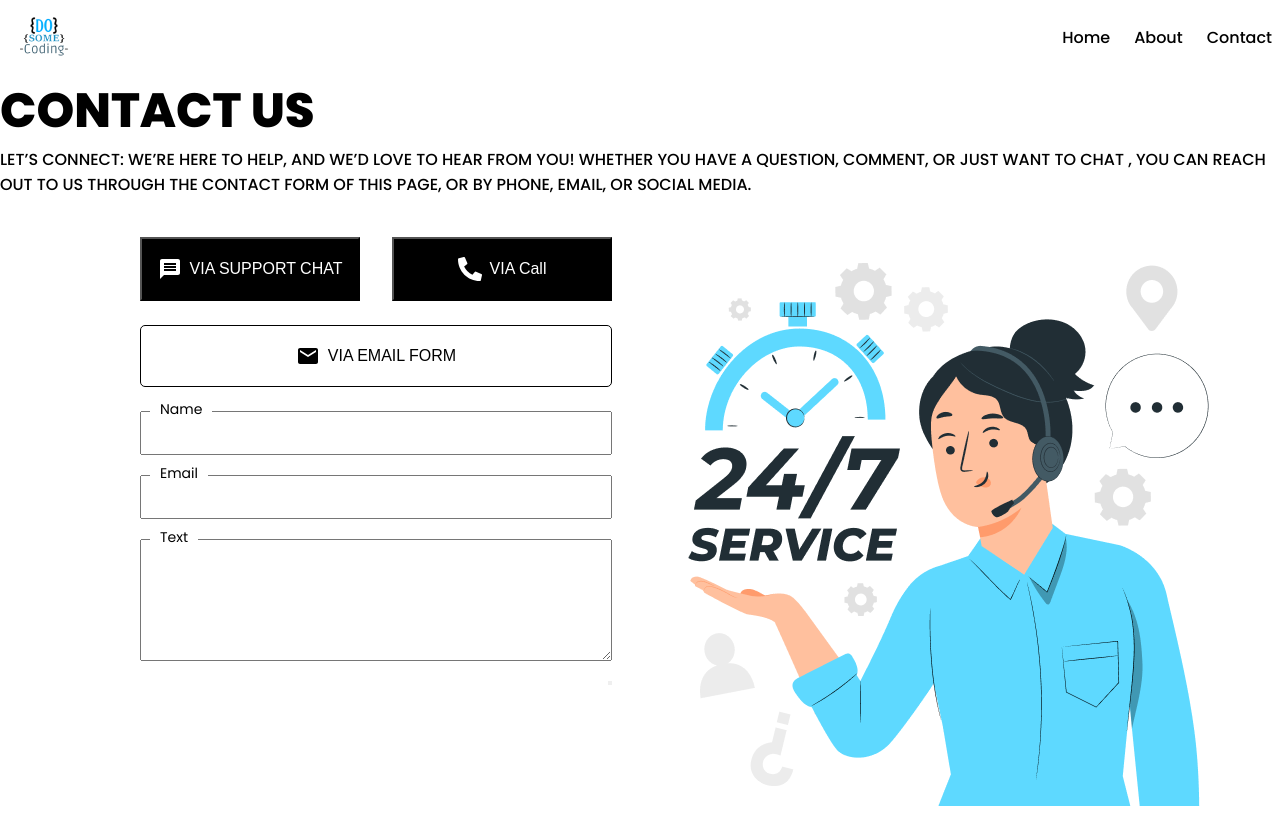
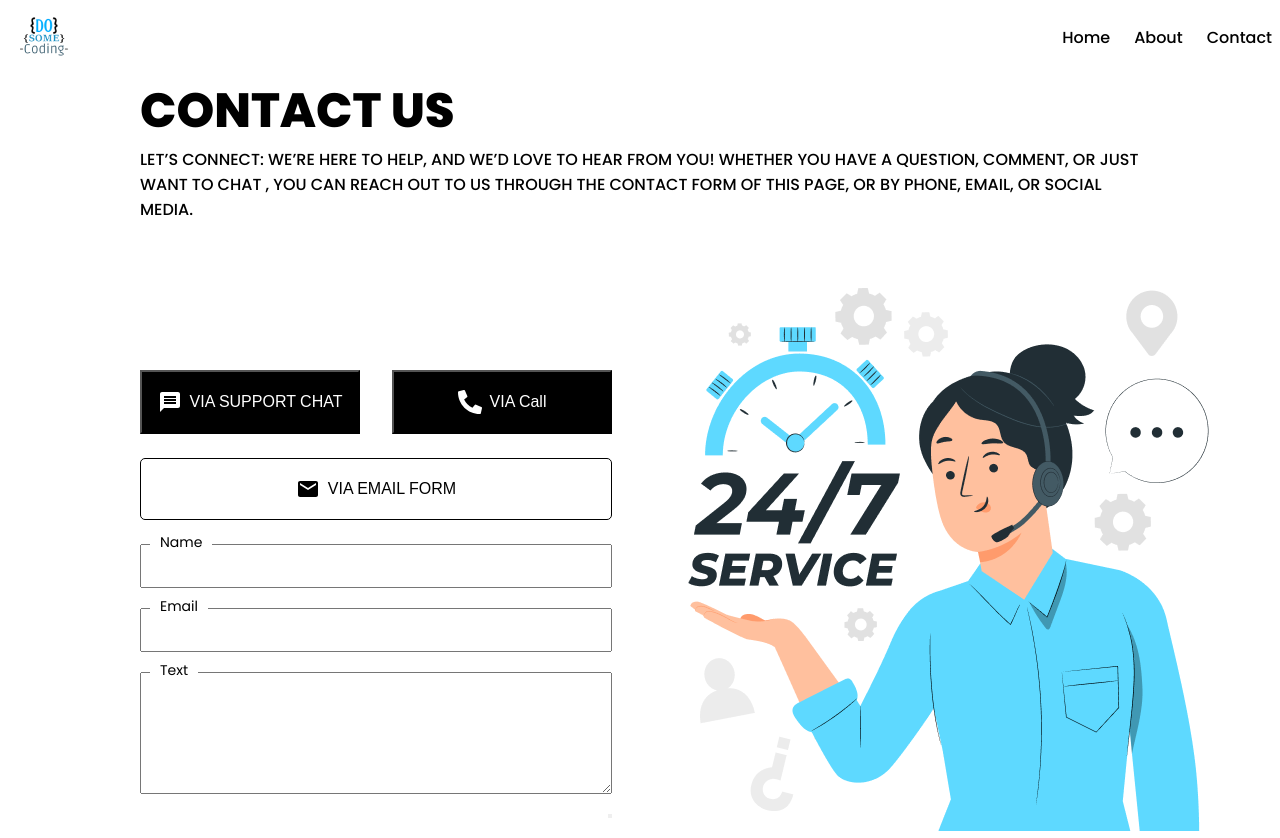
Before and after one commit to AyushHimalayaShrestha/React-P2, a React (Vite) app: page / in a window 1280 px wide. Before the commit the page ends 813 px from the top, so only its background shows below. Built offline with nearby package versions, Linux system fonts and the light colour scheme.

Commit message:
button event

```diff
--- a/src/App.css
+++ b/src/App.css
@@ -15,3 +15,12 @@ body{
   max-width: 1280px;
   margin: auto 0;
 }
+
+.main_container{
+  display: flex;
+  height:calc(100vh - 72px);
+  flex-direction: column;
+
+  justify-content: end;
+
+}
--- a/src/App.jsx
+++ b/src/App.jsx
@@ -7,8 +7,10 @@ const App = () => {
   return (
     <div>
      <Navigation/>
+
      <ContactHeader/>
      <ContactForm/>
+
     </div>
   )
 }
--- a/src/components/Button/Button.jsx
+++ b/src/components/Button/Button.jsx
@@ -1,10 +1,10 @@
 import React from 'react'
-import { MdMessage } from "react-icons/md";
+
 import styles from './Button.module.css';
-const Button = ({isOutline,icon,text}) => {
+const Button = ({isOutline,icon,text, ...rest}) => {
 
   return (
-    <button className={isOutline ? styles.outline_btn : styles.primary_btn}>
+    <button {...rest} className={isOutline ? styles.outline_btn : styles.primary_btn}>
 
         {icon}
        {text}
--- a/src/components/ContactForm/Contact.module.css
+++ b/src/components/ContactForm/Contact.module.css
@@ -3,6 +3,7 @@
     max-width: 1000px;
     margin: 0 auto;
     margin-top: 40px;
+    align-items: end;
 }
 .top_btn{
     display: flex;
@@ -17,6 +18,7 @@
     display: flex;
     gap: 20px;
     flex-direction: column;
+    padding-bottom: 20px;
 }
 
 .form_control{
--- a/src/components/ContactForm/ContactForm.jsx
+++ b/src/components/ContactForm/ContactForm.jsx
@@ -6,12 +6,18 @@ import { FaPhoneAlt } from "react-icons/fa";
 import { MdEmail } from "react-icons/md";
 
 const ContactForm = () => {
+
+  const onViaCallSubmit =()=>{
+    console.log('Call')
+  }
   return (
     <section className={styles.container}>
         <div className={styles.contact_form}>
           <div className={styles.top_btn}>
           <Button text='VIA SUPPORT CHAT' icon={<MdMessage fontSize='24px'/>} />
-          <Button text='VIA Call' icon={<FaPhoneAlt fontSize='24px'/>} />
+          <Button
+          onClick={onViaCallSubmit}
+          text='VIA Call' icon={<FaPhoneAlt fontSize='24px'/>} />
           </div>
           <Button
           isOutline={true}
--- a/src/components/ContactHeader/ContactHeader.jsx
+++ b/src/components/ContactHeader/ContactHeader.jsx
@@ -1,7 +1,7 @@
 import styles from "./ContactHeader.module.css";
 const ContactHeader = () => {
   return (
-    <div className={`container ${styles.contact_section}`}>
+    <div className={`${styles.contact_section}`}>
         <h1>CONTACT US</h1>
         <p>LET’S CONNECT: WE’RE HERE TO HELP, AND WE’D LOVE TO HEAR FROM YOU! WHETHER YOU HAVE A QUESTION, COMMENT, OR JUST WANT TO CHAT , YOU CAN REACH OUT TO US THROUGH THE CONTACT FORM OF THIS PAGE, OR BY PHONE, EMAIL, OR SOCIAL MEDIA. </p>
     </div>
--- a/src/components/ContactHeader/ContactHeader.module.css
+++ b/src/components/ContactHeader/ContactHeader.module.css
@@ -1,6 +1,11 @@
+.contact_section{
+    max-width: 1000px;
+    margin: 0 auto;
+}
 .contact_section h1{
     font-size: 48px;
     font-weight: 800;
+    max-width: 80%;
 }
 .contact_section p{
     font-weight: 500;
```
